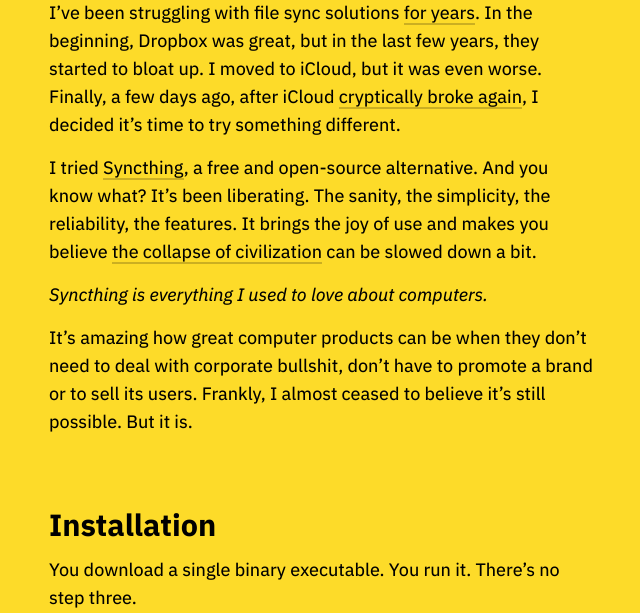
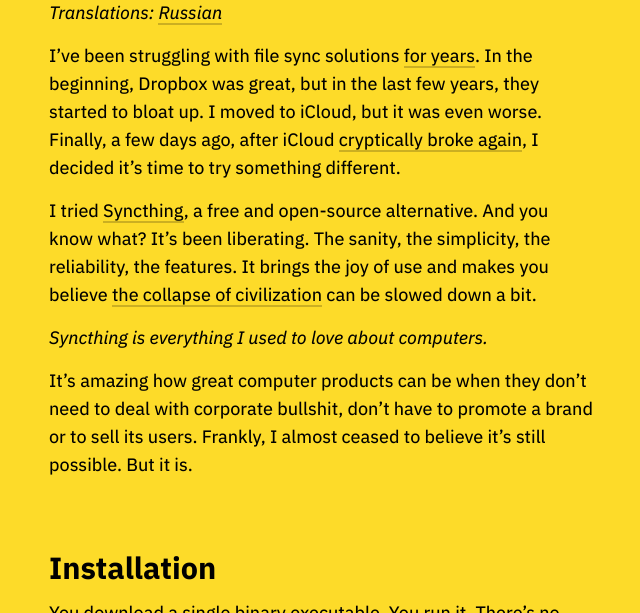
Before and after one commit to tonsky/tonsky.github.io, a Jekyll site: the page built from _posts/2020-06-15-syncthing.md, in a window 1280 px wide and 900 px high, scrolled down 432 px, cut to the strip 255-868 px from the top of the window. Shown: the whole strip, without its empty margins (320-960 px from the left). Built offline with Jekyll 4.4.1, drawn with Linux system fonts in a browser that asks for light colours.

Commit message:
RU translation for Syncthing post

```diff
--- a/_posts/2020-06-15-syncthing.md
+++ b/_posts/2020-06-15-syncthing.md
@@ -11,6 +11,8 @@
     <img src="./cover.gif">
     Illustration by <a href="https://www.behance.net/yuliaprokopova" target="_blank">Yulia Prokopova</a>
 </figure>
+
+_Translations: [Russian](https://habr.com/ru/company/itelma/blog/550404/)_
 
 I’ve been struggling with file sync solutions [for years](https://tonsky.livejournal.com/323469.html). In the beginning, Dropbox was great, but in the last few years, they started to bloat up. I moved to iCloud, but it was even worse. Finally, a few days ago, after iCloud [cryptically broke again](https://twitter.com/nikitonsky/status/1269741673715810304), I decided it’s time to try something different.
 
```
